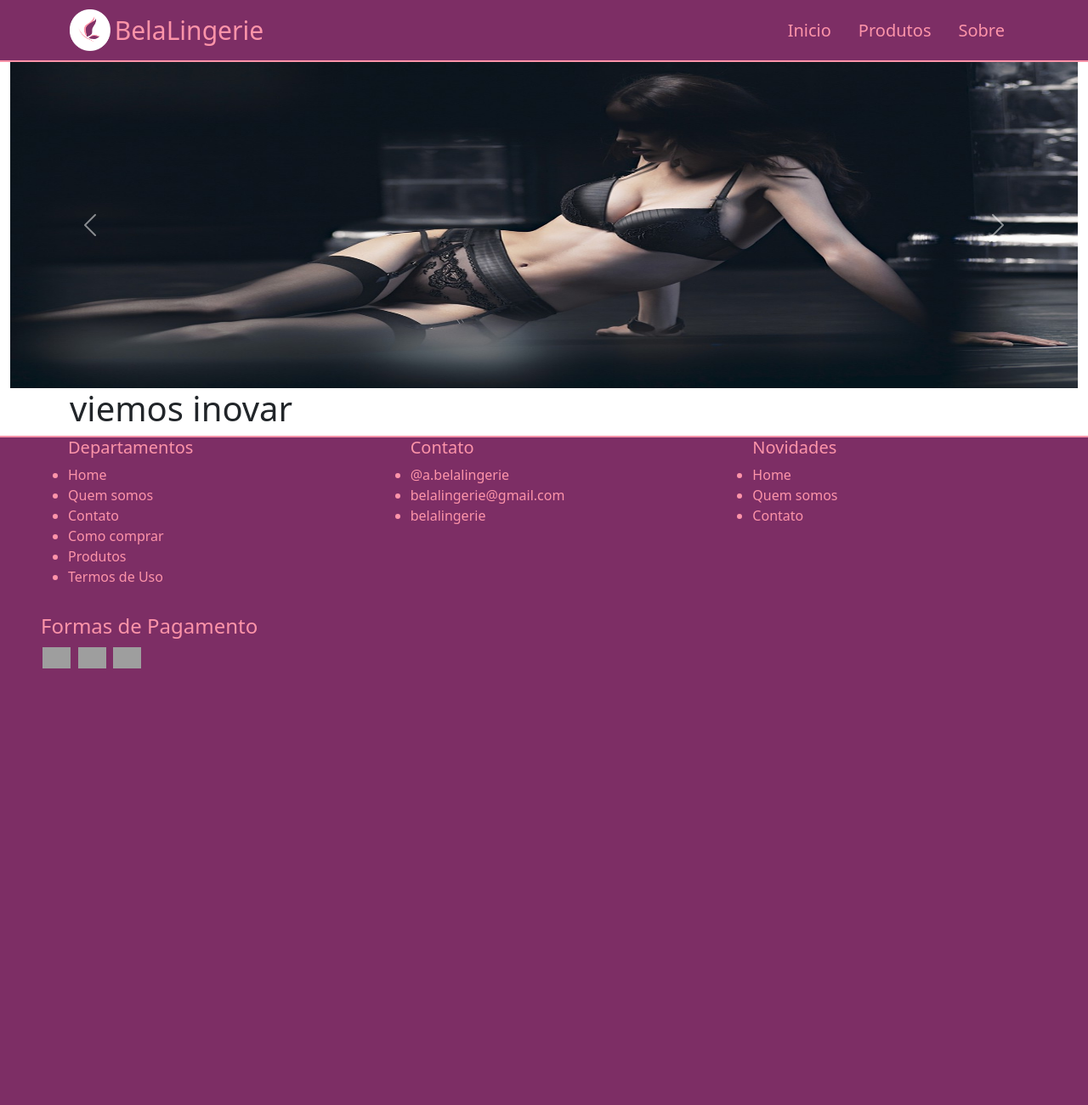
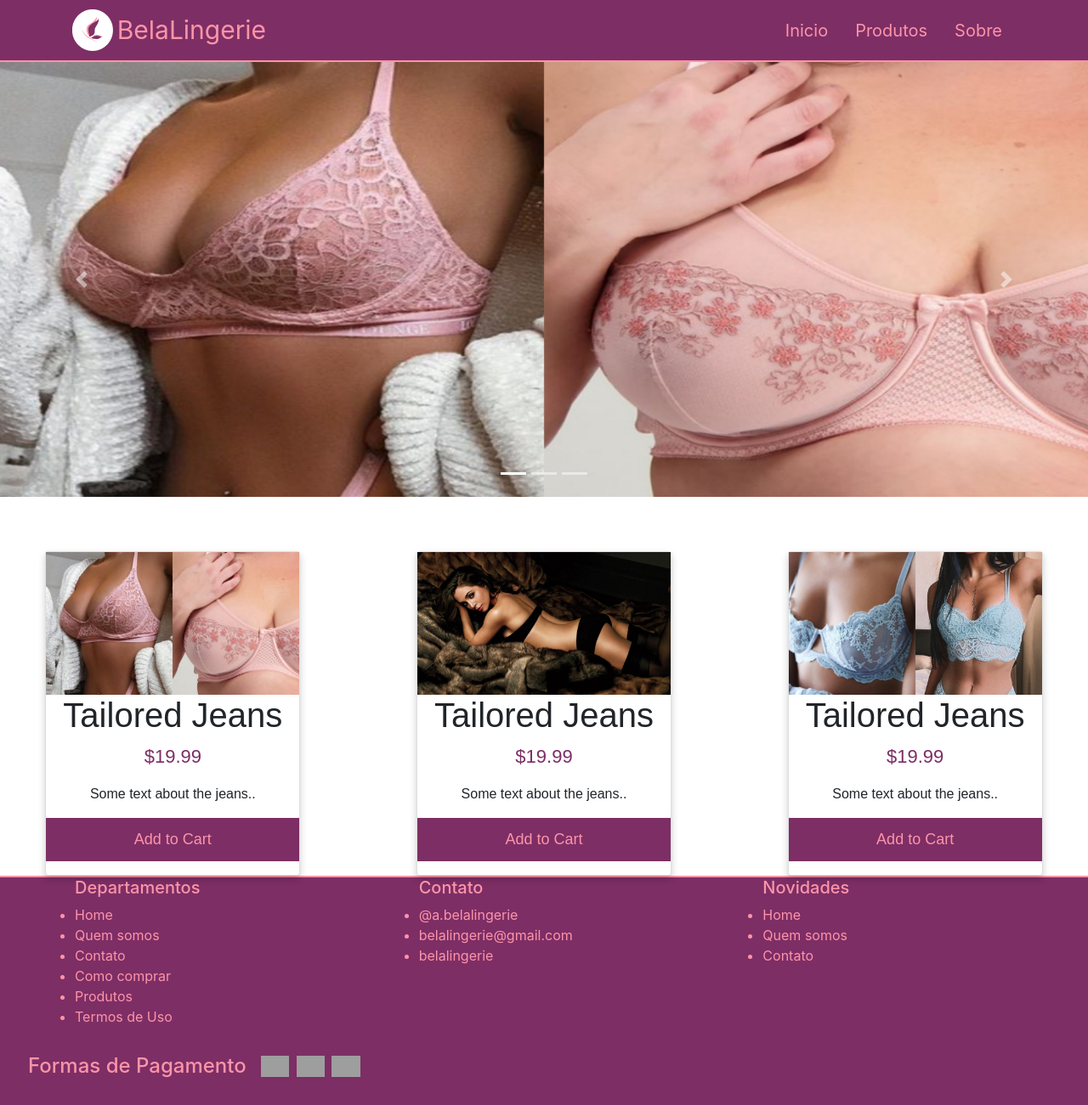
Before and after one commit to ThiagoIvens/BelaLingerie, a Django app: page / in a window 1280 px wide. Shown: the whole page at 85% size. Before the commit the page ends 787 px from the top, so only its background shows below. Run offline with Django 3.2, Linux system fonts and the light colour scheme; some libraries are stand-ins or nearby versions; grey boxes are pictures that could not be loaded.

Commit message:
carousel and products in home page

```diff
--- /dev/null
+++ b/static/css/carouselBootstrap.css
@@ -0,0 +1,86 @@
+/* GLOBAL STYLES
+
+/* CUSTOMIZE THE CAROUSEL
+-------------------------------------------------- */
+
+/* Carousel base class */
+.carousel {
+margin-bottom: 4rem;
+}
+/* Since positioning the image, we need to help out the caption */
+.carousel-caption {
+bottom: 3rem;
+z-index: 10;
+}
+
+/* Declare heights because of positioning of img element */
+.carousel-item {
+height: 32rem;
+}
+.carousel-item > img {
+position: absolute;
+top: 0;
+left: 0;
+right: 0;
+bottom: 0;
+min-width: 100%;
+height: 32rem;
+}
+
+
+/* MARKETING CONTENT
+-------------------------------------------------- */
+
+/* Center align the text within the three columns below the carousel */
+.marketing .col-lg-4 {
+margin-bottom: 1.5rem;
+text-align: center;
+}
+.marketing h2 {
+font-weight: 400;
+}
+/* rtl:begin:ignore */
+.marketing .col-lg-4 p {
+margin-right: .75rem;
+margin-left: .75rem;
+}
+/* rtl:end:ignore */
+
+
+/* Featurettes
+------------------------- */
+
+.featurette-divider {
+margin: 5rem 0; /* Space out the Bootstrap <hr> more */
+}
+
+/* Thin out the marketing headings */
+.featurette-heading {
+font-weight: 300;
+line-height: 1;
+/* rtl:remove */
+letter-spacing: -.05rem;
+}
+
+
+/* RESPONSIVE CSS
+-------------------------------------------------- */
+
+@media (min-width: 40em) {
+/* Bump up size of carousel content */
+.carousel-caption p {
+    margin-bottom: 1.25rem;
+    font-size: 1.25rem;
+    line-height: 1.4;
+}
+
+.featurette-heading {
+    font-size: 50px;
+}
+}
+
+@media (min-width: 62em) {
+.featurette-heading {
+    margin-top: 7rem;
+}
+}
--- /dev/null
+++ b/static/css/footer.css
@@ -0,0 +1,25 @@
+/* Footer */
+footer {
+    background-color: #7D2E65;
+    color: #FD94A9;
+    flex-shrink: 0;
+    border-top: 2px solid #FD94A9;
+}
+
+footer h4 {
+    color: #FD94A9;
+}
+
+footer a {
+    color: #FD94A9;
+    text-decoration: none;
+}
+
+footer a:hover {
+    color: white;
+}
+
+.footer-payments img{
+    max-height: 25px;
+    margin: 2px;
+}
--- /dev/null
+++ b/static/css/navbar.css
@@ -0,0 +1,29 @@
+/* Navegation bar */
+.bg-navbar{
+    background-color: #7D2E65;
+    border-bottom: 2px solid #FD94A9;
+}
+
+.navbar-light .navbar-brand{
+    color: #FD94A9;
+    font-size: 30px;
+}
+
+.navbar-light .navbar-brand:focus, .navbar-light .navbar-brand:hover{
+    color: #FFA3B6;
+}
+
+.nav-link{
+    color:#FD94A9;
+    font-size: 20px;
+}
+
+.nav-link:focus, .nav-link:hover{
+    color:white;
+}
+
+.logo-navbar{
+    max-width: 50px;
+    max-height: 50px;
+    margin-right: 5px;
+}
--- /dev/null
+++ b/static/css/product.css
@@ -0,0 +1,28 @@
+.card {
+    box-shadow: 0 4px 8px 0 rgba(0, 0, 0, 0.2);
+    max-width: 300px;
+    margin: auto;
+    text-align: center;
+    font-family: arial;
+  }
+
+  .price {
+    color: #7D2E65;
+    font-size: 22px;
+  }
+
+  .card button {
+    border: none;
+    outline: 0;
+    padding: 12px;
+    color: #FD94A9;
+    background-color: #7D2E65;
+    text-align: center;
+    cursor: pointer;
+    width: 100%;
+    font-size: 18px;
+  }
+
+  .card button:hover {
+    opacity: 0.7;
+  }
--- a/static/css/styles.css
+++ b/static/css/styles.css
@@ -1,4 +1,4 @@
-
+/* Geral */
 html, body{
     height: 100%;
 }
@@ -12,65 +12,3 @@ body{
 .content{
     flex: 1 0 auto;
 }
-
-/* Navegation bar */
-.bg-navbar{
-    background-color: #7D2E65;
-    border-bottom: 2px solid #FD94A9;
-}
-
-.navbar-light .navbar-brand{
-    color: #FD94A9;
-    font-size: 30px;
-}
-
-.navbar-light .navbar-brand:focus, .navbar-light .navbar-brand:hover{
-    color: #FFA3B6;
-}
-
-.nav-link{
-    color:#FD94A9;
-    font-size: 20px;
-}
-
-.nav-link:focus, .nav-link:hover{
-    color:white;
-}
-
-.logo-navbar{
-    max-width: 50px;
-    max-height: 50px;
-    margin-right: 5px;
-}
-
-/* CAROUSEL */
-.carousel-item{
-    height: 24rem;
-    background-color: #000;
-}
-
-/* Footer */
-footer {
-    background-color: #7D2E65;
-    color: #FD94A9;
-    flex-shrink: 0;
-    border-top: 2px solid #FD94A9;
-}
-
-footer h4 {
-    color: #FD94A9;
-}
-
-footer a {
-    color: #FD94A9;
-    text-decoration: none;
-}
-
-footer a:hover {
-    color: white;
-}
-
-.footer-payments img{
-    max-height: 25px;
-    margin: 2px;
-}
--- a/templates/geral/home.html
+++ b/templates/geral/home.html
@@ -4,12 +4,33 @@
 {% block title %}BelaLingerie{% endblock %}
 
 {% block content %}
-{% include "includes/carousel.html" %}
 
-<div class="container">
-    <h1>viemos inovar
+<div class="container-xl">
+  {% include "includes/carousel.html" %}
 
-    </h1>
+  <div class="row">
+    <div class="card">
+      <img src="{% static 'media/carousel/lingerie1.jpg' %}" alt="Denim Jeans" style="width:100%;">
+      <h1>Tailored Jeans</h1>
+      <p class="price">$19.99</p>
+      <p>Some text about the jeans..</p>
+      <p><button>Add to Cart</button></p>
+    </div>
+    <div class="card">
+      <img src="{% static 'media/carousel/lingerie2.jpg' %}" alt="Denim Jeans" style="width:100%;">
+      <h1>Tailored Jeans</h1>
+      <p class="price">$19.99</p>
+      <p>Some text about the jeans..</p>
+      <p><button>Add to Cart</button></p>
+    </div>
+    <div class="card">
+      <img src="{% static 'media/carousel/lingerie3.jpg' %}" alt="Denim Jeans" style="width:100%;">
+      <h1>Tailored Jeans</h1>
+      <p class="price">$19.99</p>
+      <p>Some text about the jeans..</p>
+      <p><button>Add to Cart</button></p>
+    </div>
+  </div>
 </div>
 
 {% endblock %}
--- a/templates/includes/carousel.html
+++ b/templates/includes/carousel.html
@@ -1,5 +1,5 @@
 {% load static %}
-<div class="container-fluid">
+<div class="container-xl">
     <div class="carousel slide" id='carouselSlider'>
         <ol class="carousel-indicators">
             <li data-target="#carouselSlider" data-slide-to="0" class="active"></li>
@@ -8,13 +8,13 @@
         </ol>
         <div class="carousel-inner">
             <div class="carousel-item active">
-                <img src="{% static 'media/carousel/lingerie1.jpg' %}" class="w-100 h-100">
+                <img class='img-fluid' src="{% static 'media/carousel/lingerie1.jpg' %}">
             </div>
             <div class="carousel-item">
-                <img src="{% static 'media/carousel/lingerie2.jpg' %}" class="w-100 h-100">
+                <img class='img-fluid' src="{% static 'media/carousel/lingerie2.jpg' %}">
             </div>
             <div class="carousel-item">
-                <img src="{% static 'media/carousel/lingerie3.jpg' %}" class="w-100 h-100">
+                <img class='img-fluid' src="{% static 'media/carousel/lingerie3.jpg' %}">
             </div>
         </div>
         <a class="carousel-control-prev" role="button" href="#carouselSlider" data-slide="prev">
--- a/templates/includes/head.html
+++ b/templates/includes/head.html
@@ -13,7 +13,11 @@
 <link rel="stylesheet" href="https://fonts.googleapis.com/css2?family=Cairo:wght@200;300;400;600;900&display=swap">
 <!-- Bootstrap -->
 <!-- CSS only -->
-<link href="https://cdn.jsdelivr.net/npm/bootstrap@5.0.1/dist/css/bootstrap.min.css" rel="stylesheet" integrity="sha384-+0n0xVW2eSR5OomGNYDnhzAbDsOXxcvSN1TPprVMTNDbiYZCxYbOOl7+AMvyTG2x" crossorigin="anonymous">
+<link rel="stylesheet" href="https://stackpath.bootstrapcdn.com/bootstrap/4.3.1/css/bootstrap.min.css" integrity="sha384-ggOyR0iXCbMQv3Xipma34MD+dH/1fQ784/j6cY/iJTQUOhcWr7x9JvoRxT2MZw1T" crossorigin="anonymous">
 
 <!-- CSS -->
-<link rel="stylesheet" href="{% static 'css/styles.css' %}">
+<link rel="stylesheet" href="{% static 'css/carouselBootstrap.css' %}" type="text/css">
+<link rel="stylesheet" href="{% static 'css/product.css' %}" type="text/css">
+<link rel="stylesheet" href="{% static 'css/footer.css' %}" type="text/css">
+<link rel="stylesheet" href="{% static 'css/navbar.css' %}" type="text/css">
+<link rel="stylesheet" href="{% static 'css/styles.css' %}" type="text/css">
--- /dev/null
+++ b/templates/includes/jsPlugins.html
@@ -0,0 +1,7 @@
+{% load static %}
+<!-- JavaScript Bundle with Popper -->
+<script src="https://code.jquery.com/jquery-3.3.1.slim.min.js" integrity="sha384-q8i/X+965DzO0rT7abK41JStQIAqVgRVzpbzo5smXKp4YfRvH+8abtTE1Pi6jizo" crossorigin="anonymous"></script>
+<script src="https://cdnjs.cloudflare.com/ajax/libs/popper.js/1.14.7/umd/popper.min.js" integrity="sha384-UO2eT0CpHqdSJQ6hJty5KVphtPhzWj9WO1clHTMGa3JDZwrnQq4sF86dIHNDz0W1" crossorigin="anonymous"></script>
+<script src="https://stackpath.bootstrapcdn.com/bootstrap/4.3.1/js/bootstrap.min.js" integrity="sha384-JjSmVgyd0p3pXB1rRibZUAYoIIy6OrQ6VrjIEaFf/nJGzIxFDsf4x0xIM+B07jRM" crossorigin="anonymous"></script>
+
+<script type="text/javascript" src="{% static 'js/script.js' %}"></script>
--- a/templates/index.html
+++ b/templates/index.html
@@ -18,8 +18,6 @@
     {% include "includes/footer.html" %}
 
     <!-- JavaScript Bundle with Popper -->
-    <script src="https://cdn.jsdelivr.net/npm/bootstrap@5.0.1/dist/js/bootstrap.bundle.min.js" integrity="sha384-gtEjrD/SeCtmISkJkNUaaKMoLD0//ElJ19smozuHV6z3Iehds+3Ulb9Bn9Plx0x4" crossorigin="anonymous"></script>
-
-    <script src="{% static 'js/script.js' %}"></script>
+    {% include "includes/jsPlugins.html" %}
 
 </html>
```
Also changed, not shown: static/css/carousel.css (+14 -81 lines), static/media/carousel/lingerie1.jpg, static/media/carousel/lingerie2.jpg, static/media/carousel/lingerie3.jpg.
